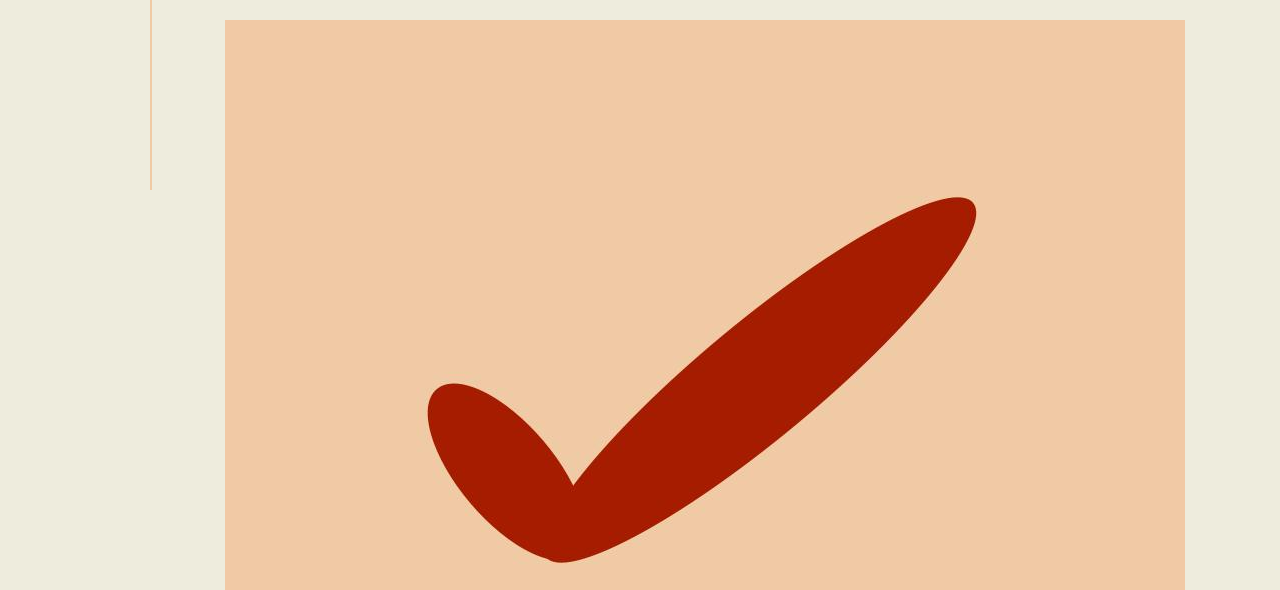
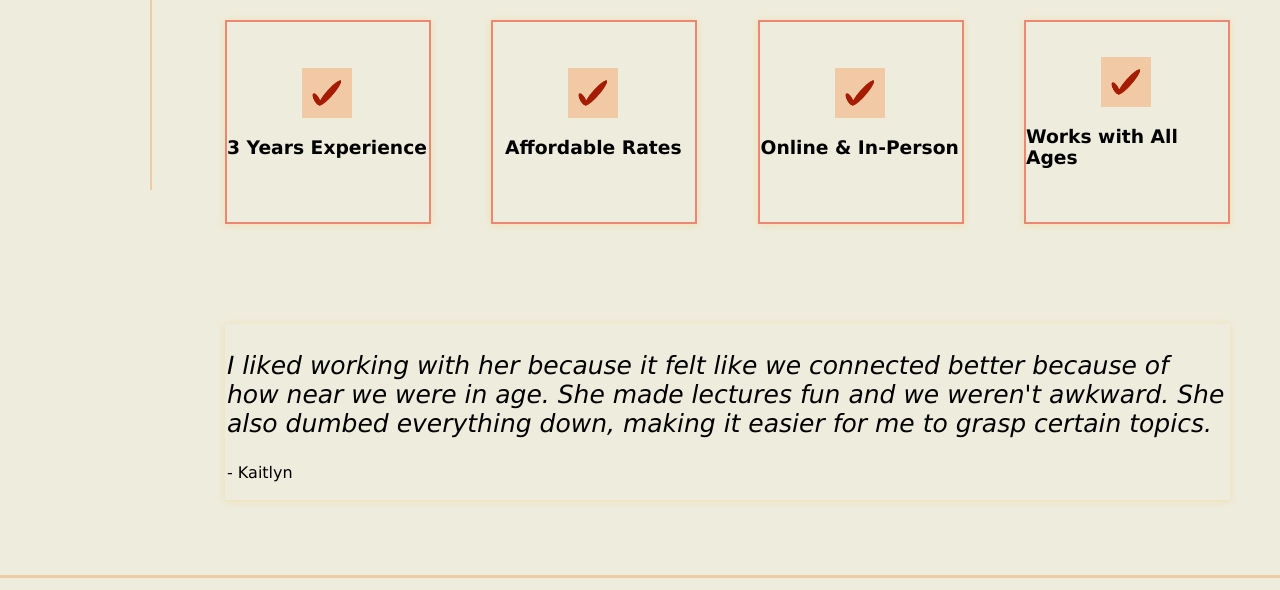
Before and after one commit to soph-Perez/sophia-tutoring-website, a plain HTML site: page index.html in a window 1280 px wide. Shown: the part 610-1200 px from the top of the page. Drawn offline with Linux system fonts and the light colour scheme.

Commit message:
Update index.html

```diff
--- a/index.html
+++ b/index.html
@@ -43,44 +43,36 @@
     </div>
 
     </section>
+</section>
 
-    <section class="cards-mid-body">
-        <section class="cards-mid-body-top">
-            <section class="card-one-mid-body">
-                <img class="check-mark-mid"src="images/check-mark-mid.jpg">
-                <p class="information-mid">3 Years of Experience</p>
-            </section>
+    <section class="flex-box-mid-icon">
 
-            <section class="card-two-mid-body">
-                <img class="check-mark-mid"src="images/check-mark-mid.jpg">
-                <p class="information-mid">Affordable Rates</p>
-            </section>
+        <section class="card-one-mid">
+            <img class="icon-img" src="images/check-mark-mid.jpg">
+            <h3 class="icon-descrip">3 Years Experience</h3>
         </section>
 
-        <section class="cards-mid-body-bot">
-            <section class="card-three-mid-body">
-                <img class="check-mark-mid"src="images/check-mark-mid.jpg">
-                <p class="information-mid">Online and In-Person</p>
-            </section>
+        <section class="card-one-mid">
+            <img class="icon-img" src="images/check-mark-mid.jpg">
+            <h3 class="icon-descrip">Affordable Rates</h3>
+        </section>
 
-            <section class="card-four-mid-body">
-                <img class="check-mark-mid"src="images/check-mark-mid.jpg">
-                <p class="information-mid">Works with All Ages</p>
-            </section>
-         </section>
+        <section class="card-one-mid">
+            <img class="icon-img" src="images/check-mark-mid.jpg">
+            <h3 class="icon-descrip">Online & In-Person</h3>
+        </section>
+
+        <section class="card-one-mid">
+            <img class="icon-img" src="images/check-mark-mid.jpg">
+            <h3 class="icon-descrip">Works with All Ages</h3>
+        </section>
+
     </section>
 
-
-        <section class="cards-bottom-body">
-            <section class="card-five-bottom-body">
-                <div class="information-bottom">
-                    <p class="information-bot-one">"I liked working with her because it felt like we connected better because of how near we were in age. She made lectures fun and we weren't awkward. She also dumbed everything down, making it easy to grasp hard topics."</p>
-                    <p class="information-bot-two">-Kaityln</p>
-                </div>
-                <img class="img-bottom"src="images/icon-top-left-header.jpeg">
+        <section class="testimony-card">
+            <p class="testimony-info">I liked working with her because it felt like we connected better because of how near we were in age. She made lectures fun and we weren't awkward. She also dumbed everything down, making it easier for me to grasp certain topics.</p>
+            <p class="testimony-signed">- Kaitlyn</p>
             </section>
-        </section>
-
         </main>
 
         <footer>
```
